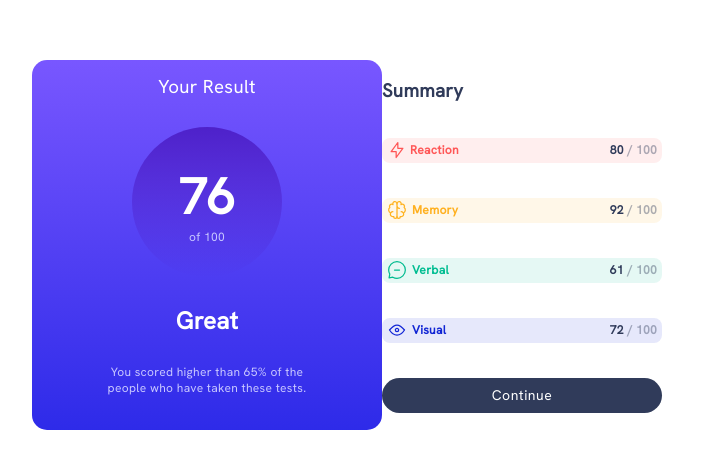
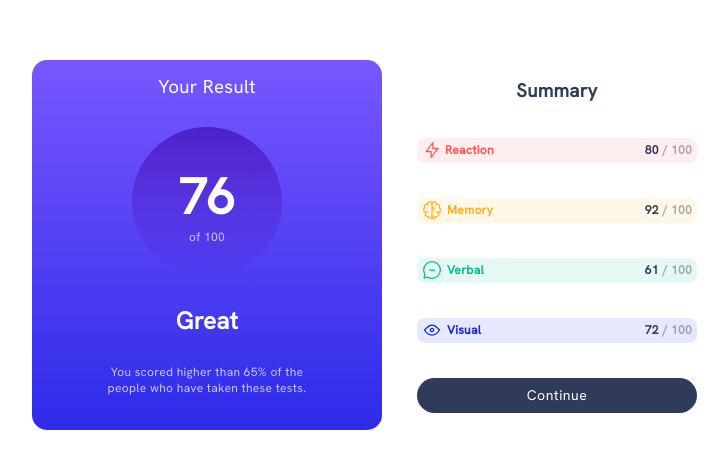
Before and after one commit to marviecephas/results, a plain HTML site: page index.html in a window 1280 px wide. Shown: the part 155-624 px from the top of the page, without its empty margins (258-986 px from the left). Drawn offline with Linux system fonts and the light colour scheme.

Commit message:
Update style.css

```diff
--- a/style.css
+++ b/style.css
@@ -80,7 +80,7 @@ h2{
     display:flex;
     flex-direction:column;
     justify-content:space-around;
-    padding:auto;
+    align-items:center;
 }
 .two h3{
     color:hsl(224, 30%, 27%);
```
